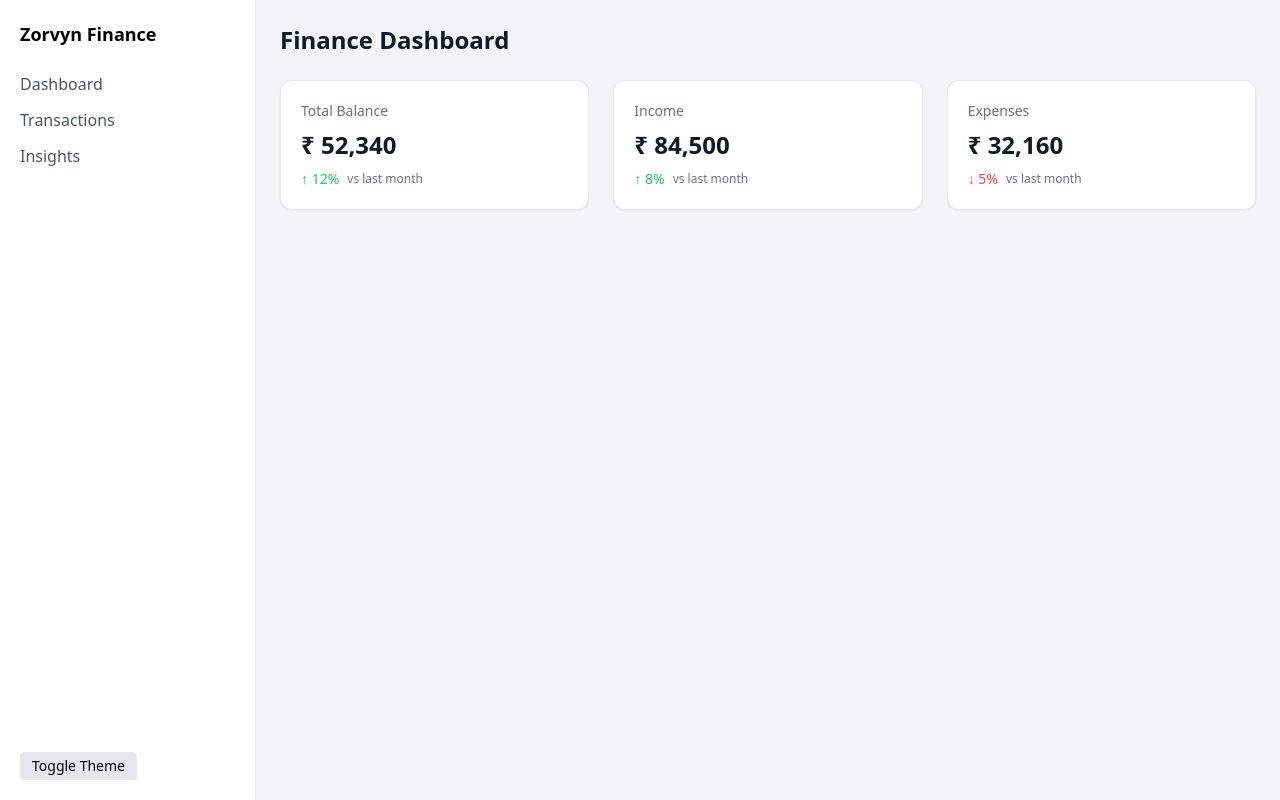
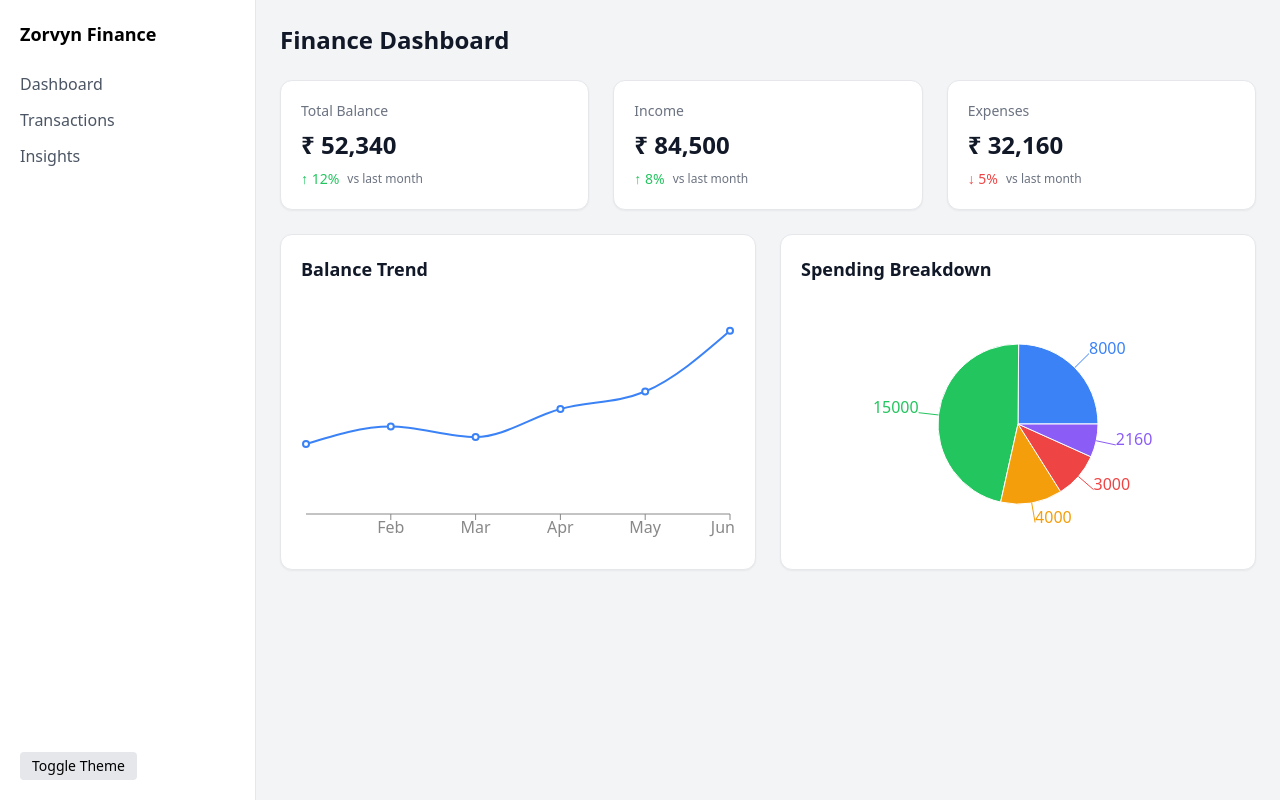
Before and after one commit to sandeepmukku12/finance-dashboard, a React (Vite) app: page / in a window 1280 px wide. Built offline with nearby package versions, Linux system fonts and the light colour scheme.

Commit message:
feat: update dashboard

```diff
--- a/src/pages/Dashboard.jsx
+++ b/src/pages/Dashboard.jsx
@@ -1,38 +1,27 @@
 import SummaryCard from "../components/SummaryCard";
+import BalanceChart from "../components/BalanceChart";
+import ExpenseChart from "../components/ExpenseChart";
+import { balanceData, expenseData } from "../data/mockData";
 
 export default function Dashboard() {
   return (
     <div className="p-6 space-y-6">
 
-      {/* Header */}
       <h1 className="text-2xl font-semibold text-gray-900 dark:text-white">
         Finance Dashboard
       </h1>
 
       {/* Summary Cards */}
       <div className="grid grid-cols-1 md:grid-cols-3 gap-6">
+        <SummaryCard title="Total Balance" amount={52340} change={12} isPositive />
+        <SummaryCard title="Income" amount={84500} change={8} isPositive />
+        <SummaryCard title="Expenses" amount={32160} change={5} isPositive={false} />
+      </div>
 
-        <SummaryCard
-          title="Total Balance"
-          amount={52340}
-          change={12}
-          isPositive={true}
-        />
-
-        <SummaryCard
-          title="Income"
-          amount={84500}
-          change={8}
-          isPositive={true}
-        />
-
-        <SummaryCard
-          title="Expenses"
-          amount={32160}
-          change={5}
-          isPositive={false}
-        />
-
+      {/* Charts */}
+      <div className="grid grid-cols-1 lg:grid-cols-2 gap-6">
+        <BalanceChart data={balanceData} />
+        <ExpenseChart data={expenseData} />
       </div>
 
     </div>
```
